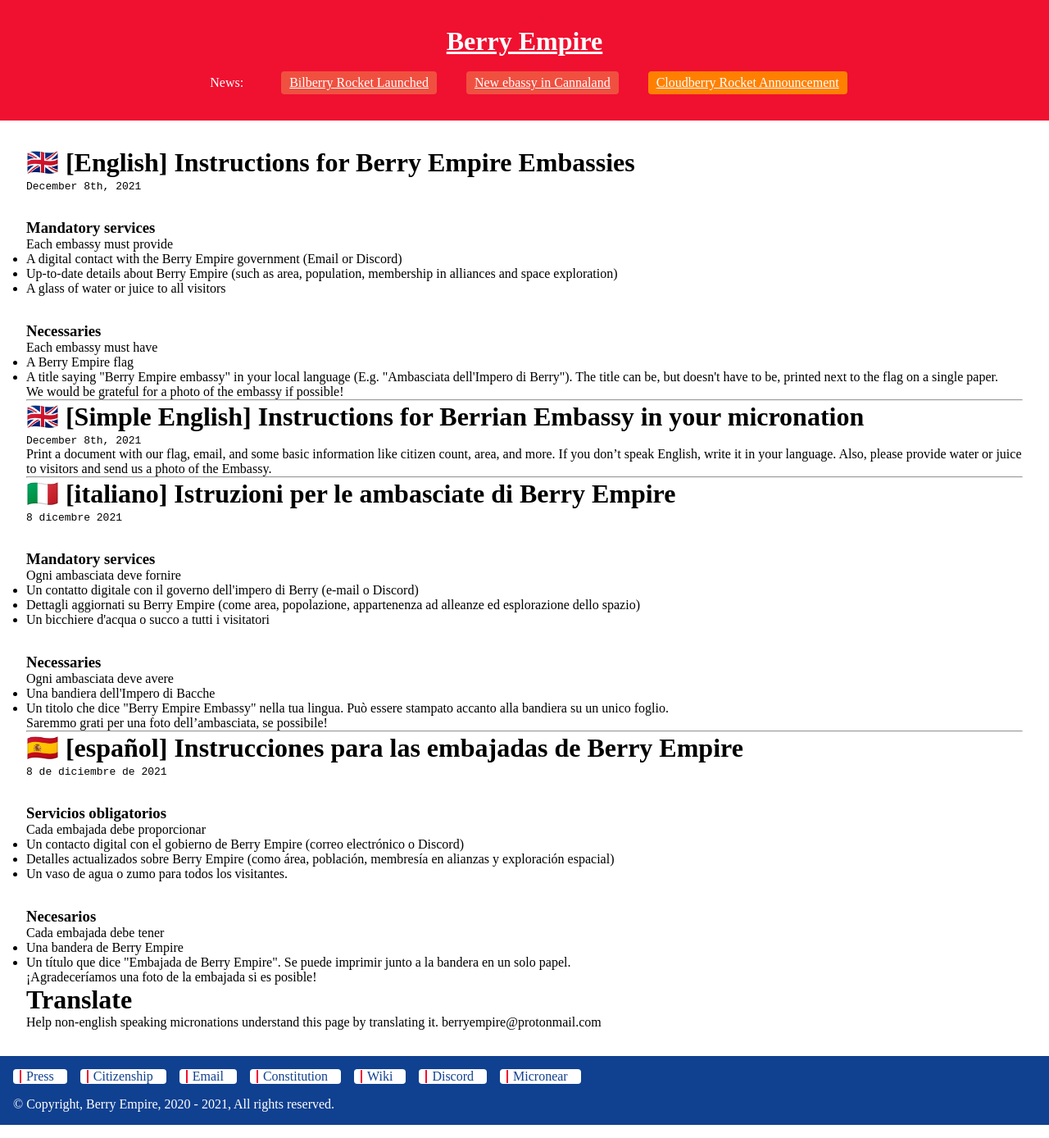
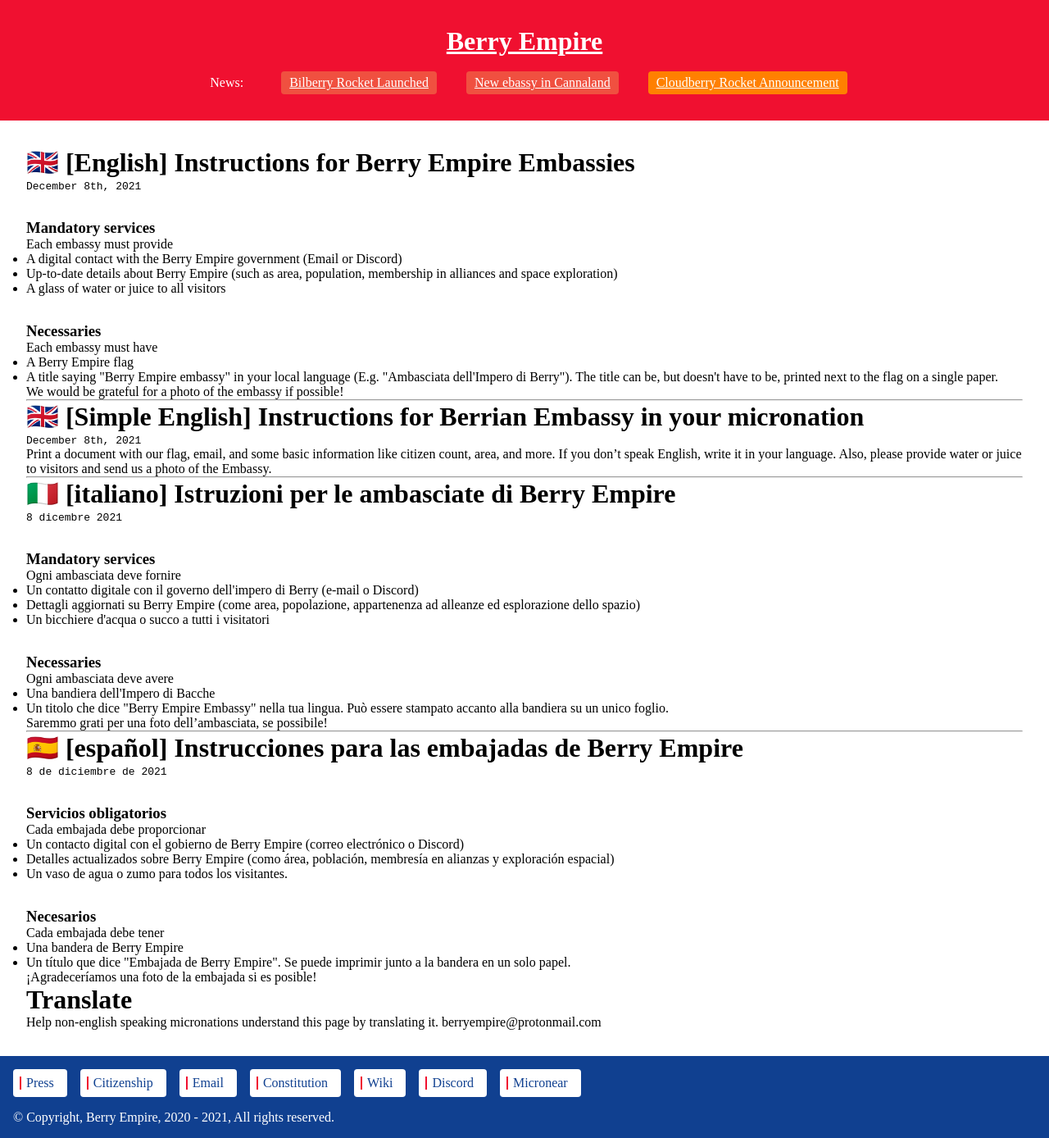
Before and after one commit to berryempire/berryempire.github.io, a Jekyll site: the page built from embassy.md, in a window 1280 px wide. Shown: the whole page at 82% size. Built offline with Jekyll 4.4.1, drawn with Linux system fonts in a browser that asks for light colours; our own code applies the rules of GitHub Pages for plain Markdown files.

Commit message:
Update default.html

```diff
--- a/_layouts/default.html
+++ b/_layouts/default.html
@@ -26,13 +26,13 @@
     </main>
     <footer>
         <div class="links">
-            <a class="thickbutton" target="_blank" href="/press/"><p>Press</p></a>
-            <a class="thickbutton" target="_blank" href="https://docs.google.com/forms/d/e/1FAIpQLSfkJTmNNMBZQjtnY1X0qukH5jc4miOadwbrQjsZ3HqjJVhTfQ/viewform?usp=sf_link"><p>Citizenship</p></a>
-            <a class="thickbutton" onclick="navigator.clipboard.writeText('berryempire@protonmail.com');alert('berryempire@protonmail.com\nCopied to clipboard.')" href="#"><p>Email</p></a>
-            <a class="thickbutton" target="_blank" href="/law/constitution.html"><p>Constitution</p></a>
-            <a class="thickbutton" target="_blank" href="https://micronations.wiki/wiki/Berry_Empire"><p>Wiki</p></a>
-            <a class="thickbutton" target="_blank" href="https://discord.gg/GPzvUDccRX"><p>Discord</p></a>
-            <a class="thickbutton" target="_blank" href="https://micronear.cupertinoalliance.com/micronation.html?m=RR"><p>Micronear</p></a>
+            <a class="thickbutton thick" target="_blank" href="/press/"><p>Press</p></a>
+            <a class="thickbutton thick" target="_blank" href="https://docs.google.com/forms/d/e/1FAIpQLSfkJTmNNMBZQjtnY1X0qukH5jc4miOadwbrQjsZ3HqjJVhTfQ/viewform?usp=sf_link"><p>Citizenship</p></a>
+            <a class="thickbutton thick" onclick="navigator.clipboard.writeText('berryempire@protonmail.com');alert('berryempire@protonmail.com\nCopied to clipboard.')" href="#"><p>Email</p></a>
+            <a class="thickbutton thick" target="_blank" href="/law/constitution.html"><p>Constitution</p></a>
+            <a class="thickbutton thick" target="_blank" href="https://micronations.wiki/wiki/Berry_Empire"><p>Wiki</p></a>
+            <a class="thickbutton thick" target="_blank" href="https://discord.gg/GPzvUDccRX"><p>Discord</p></a>
+            <a class="thickbutton thick" target="_blank" href="https://micronear.cupertinoalliance.com/micronation.html?m=RR"><p>Micronear</p></a>
         </div>
         <div class="copyright">
             <p>&copy; Copyright, Berry Empire, 2020 - 2021, All rights reserved.</p>
```
